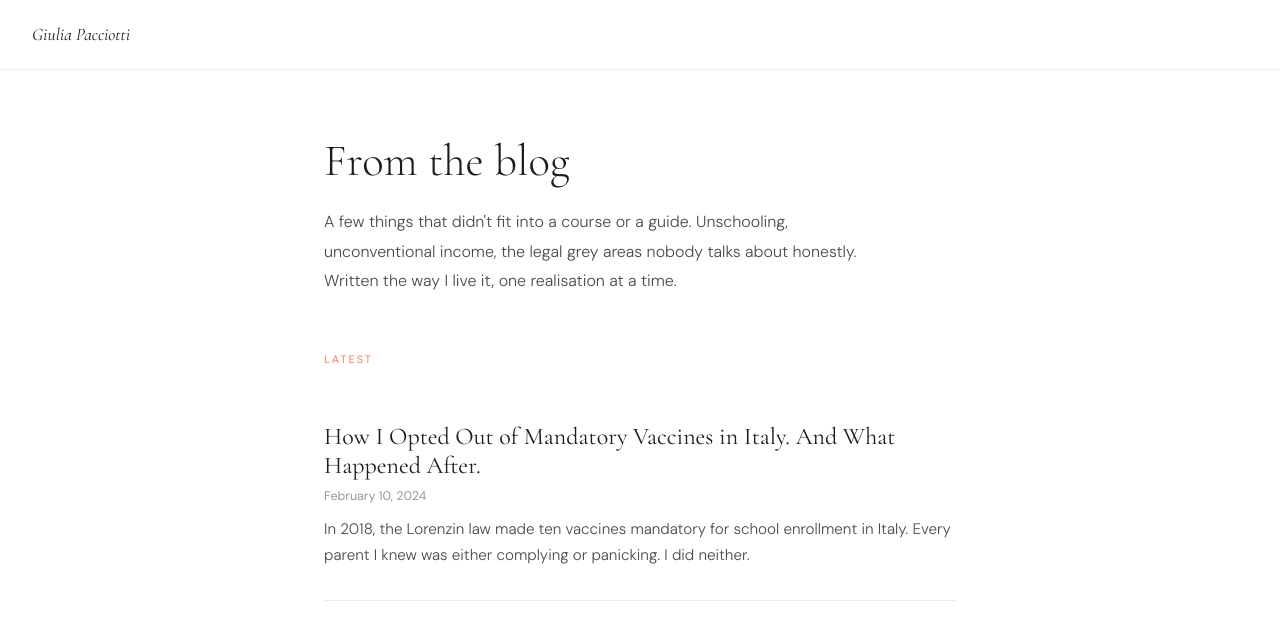
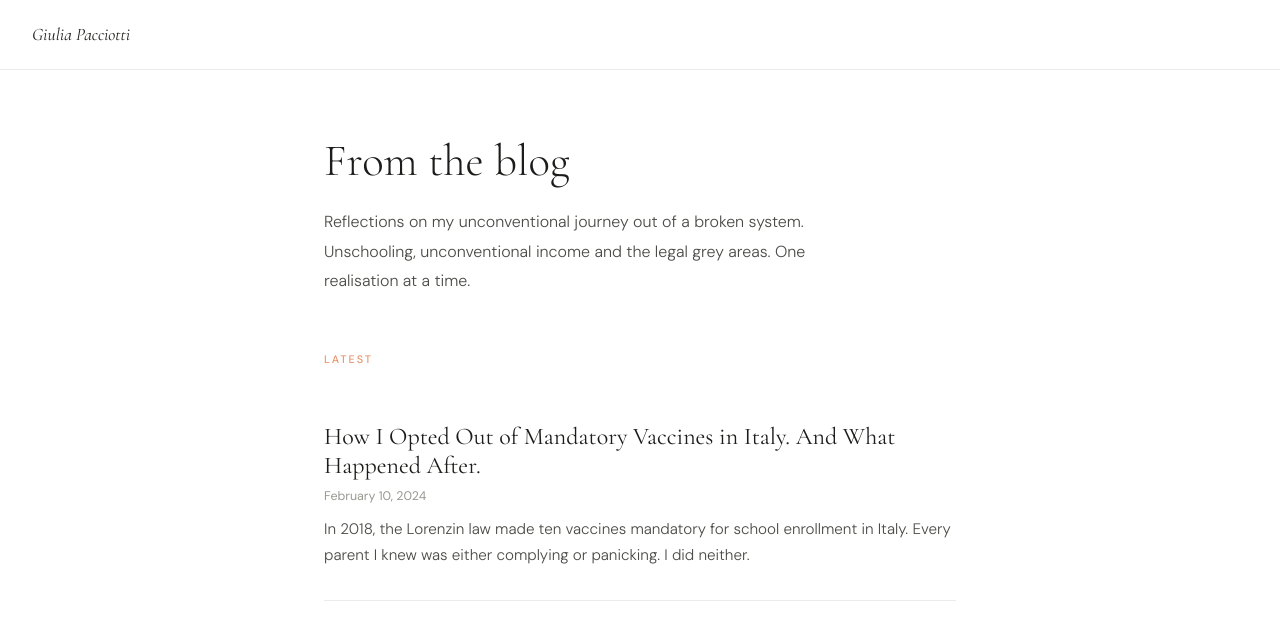
Before and after one commit to Blubell26/giuliapacciotti.com, a Jekyll site: the page built from blog/index.html, in a window 1280 px wide. Shown: the top 640 px of the page. Built offline with Jekyll 4.4.1, drawn with Linux system fonts in a browser that asks for light colours.

Commit message:
Update index.html

```diff
--- a/blog/index.html
+++ b/blog/index.html
@@ -31,7 +31,7 @@
 <div class="topbar"><a href="/">Giulia Pacciotti</a></div>
 <div class="wrap">
 <h1 class="page-title">From the blog</h1>
-<p class="intro">A few things that didn't fit into a course or a guide. Unschooling, unconventional income, the legal grey areas nobody talks about honestly. Written the way I live it, one realisation at a time.</p>
+<p class="intro">Reflections on my unconventional journey out of a broken system. Unschooling, unconventional income and the legal grey areas. One realisation at a time.</p>
 <span class="section-label">Latest</span>
 {% for post in site.posts %}
 <a href="{{ post.url }}" class="post-card">
```
